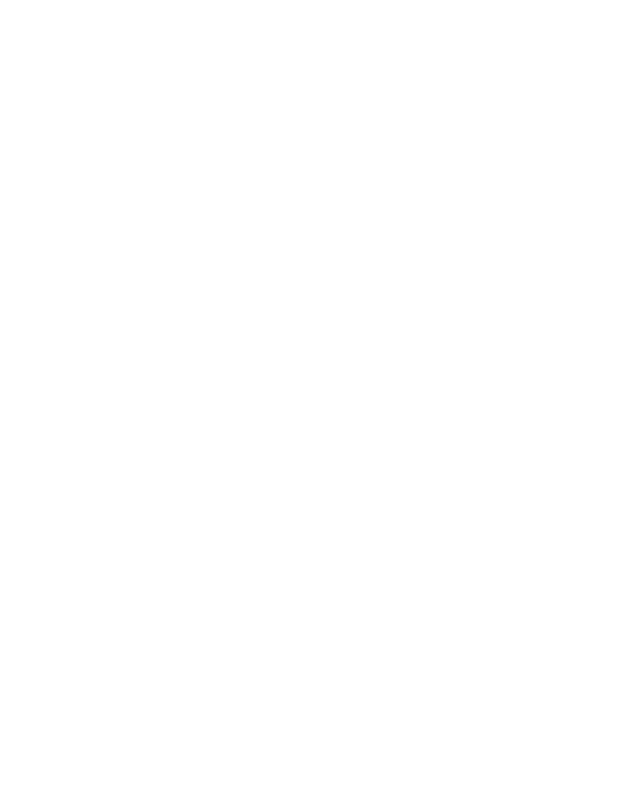
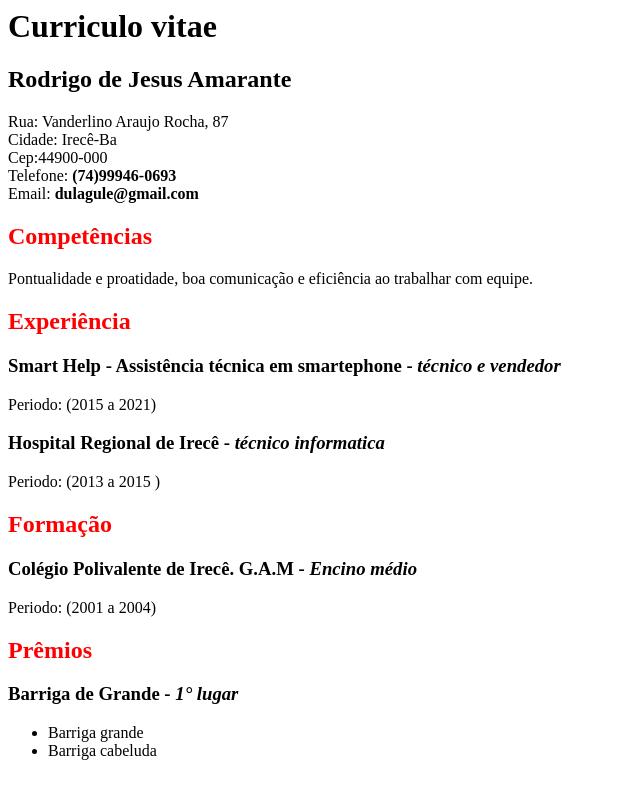
Before and after one commit to rodrigodula/learn-html, a plain HTML site: page desafio-01/index.html in a window 1280 px wide. Shown: the whole page, without its empty margins (0-640 px from the left). Drawn offline with Linux system fonts and the light colour scheme.

Commit message:
desenvolve pagina de curriculo para avaliação

```diff
--- a/desafio-01/index.html
+++ b/desafio-01/index.html
@@ -4,10 +4,55 @@
     <meta http-equiv="X-UA-Compatible" content="IE=edge">
     <meta name="viewport" content="width=device-width, initial-scale=1.0">
     <title>Curriculo</title>
+    <style >
+        .vermelho{color: red;}
+    </style>
+    <!--não sei se ficou correto, coloque a tag style para mudar a cor, vi assim na internet,
+    mas não sei se era assim que você queria, usei a class no span para definir a cor, como
+falei antes, não sei se era pra ser assim.-->
 </head>
+
 <body>
     <!-- Este é um exemplo de comentários que iremos usar neste exercico  -->
     <!-- Abaixo temos um escopo da tag section, escreva em um comentário o que voce entende sobre ela, e quando ela deve ser utilizada -->
-    <section></section>
+
+     <div>
+         <h1>Curriculo vitae</h1>
+         <h2>Rodrigo de Jesus Amarante</h2>
+         Rua: Vanderlino Araujo Rocha, 87 <br> <!--tag usada para quebra de linda.-->
+         Cidade: Irecê-Ba <br>
+         Cep:44900-000 <br>
+         Telefone: <b>(74)99946-0693 </b> <br>
+        Email: <b> dulagule@gmail.com</b> <br> <!--tag <b> usado para deixa o testo em negrito.-->
+     </div>
+
+     <h2> <span class="vermelho">Competências</span></h2>
+     <p>Pontualidade e proatidade, boa comunicação e eficiência ao trabalhar com equipe.</p>
+     <div>
+         <h2> <span class="vermelho">Experiência </span></h2>
+           <h3>Smart Help - Assistência técnica em smartephone - <i>técnico e vendedor</i></h3>
+              Periodo: (2015 a 2021) <br>
+
+           <h3>Hospital Regional de Irecê - <i>técnico informatica</i></h3>
+              Periodo: (2013 a 2015 ) <br>
+     </div>
+
+     <div>
+        <h2> <span class="vermelho">Formação</span></h2>
+          <h3>Colégio Polivalente de Irecê. G.A.M - <i>Encino médio</i></h3>
+            Periodo: (2001 a 2004) <br>
+     </div>
+
+     <div>
+        <h2> <span class="vermelho">Prêmios</span></h2>
+          <h3>Barriga de Grande - <i>1° lugar</i></h3>
+          <ul><!--usada para definir uma lista sem numero de ordem.-->
+              <li>Barriga grande</li><!--usada para definir item da lista.-->
+              <li>Barriga cabeluda</li>
+          </ul>
+
+     </div>
+
+         <section></section><!--fiquei sem saber como aplica esse aqui.-->
 </body>
 </html>
```
